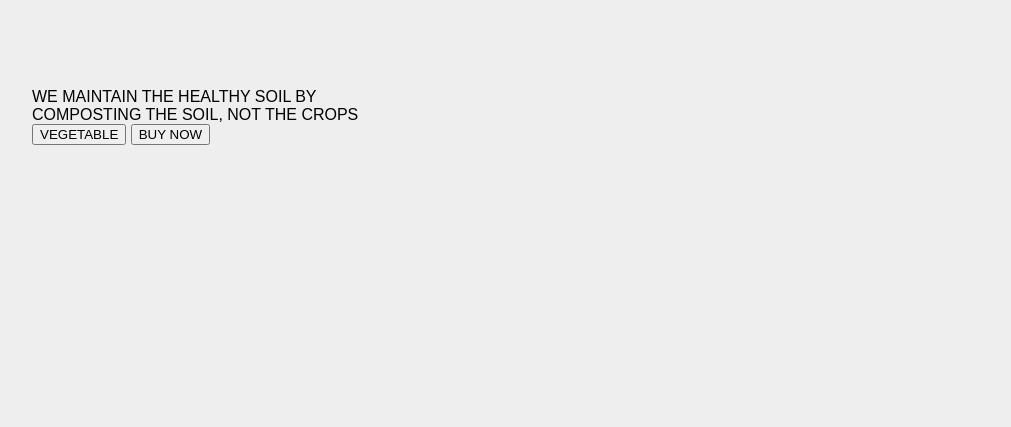
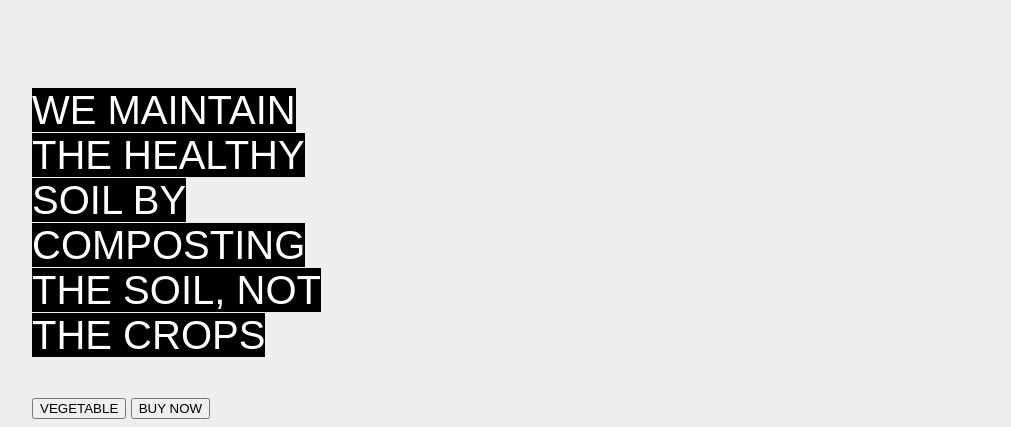
Before and after one commit to CraXWaR/HTML-CSS, a website: page avocado/index.html in a window 1280 px wide. Shown: the part 1014-1441 px from the top of the page, without its empty margins (76-1087 px from the left). Before the commit the page ends 1167 px from the top, so only its background shows below. Drawn offline with Linux system fonts and the light colour scheme.

Commit message:
Styling the paragraph

```diff
--- a/avocado/index.html
+++ b/avocado/index.html
@@ -31,10 +31,10 @@
     <div class="container">
         <div class="content">
             <h1>FROM THE FIELD TO YOUR TABLE</h1>
-            <span>WE MAINTAIN THE HEALTHY SOIL BY COMPOSTING THE SOIL, NOT THE CROPS</span>
+            <p><span>WE MAINTAIN THE HEALTHY SOIL BY COMPOSTING THE SOIL, NOT THE CROPS</span></p>
             <div class="buttons">
                 <button>VEGETABLE</button>
-                <button>BUY NOW </button>
+                <button>BUY NOW</button>
             </div>
         </div>
         <div class="images">
--- a/avocado/style/style.css
+++ b/avocado/style/style.css
@@ -66,6 +66,16 @@ a:visited {
     font-size: 100px;
 }
 
+.content p {
+    font-size: 40px;
+    color: #ffffff;
+    text-align: left;
+}
+
+.content p span {
+    background-color: black;
+}
+
 .images {
     margin-right: 200px;
 }
```
